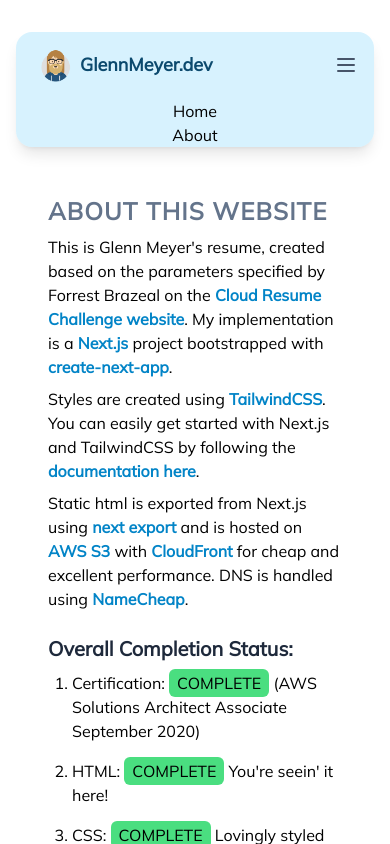
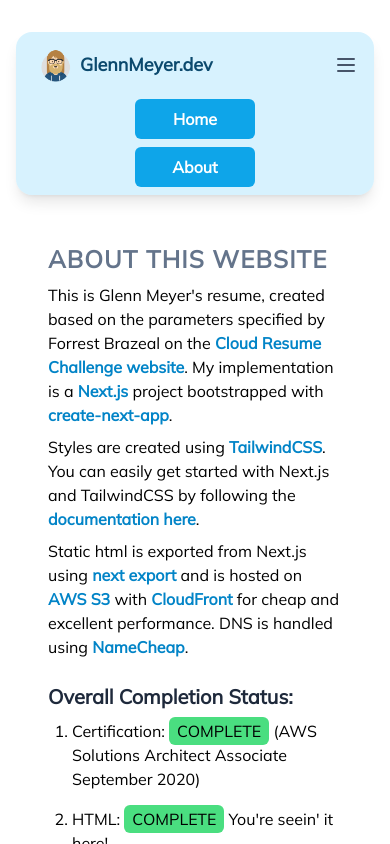
Before and after one commit to grossmeyer/cloudresume, a Next.js app: page /about in a window 390 px wide. Both pictures are taken after a click on the button "Mobile Menu". Shown: the top 844 px of the page. Built offline with nearby package versions, Linux system fonts and the light colour scheme.

Commit message:
Fixed mobile navlink and adjusted styling

```diff
--- a/components/Navbar.js
+++ b/components/Navbar.js
@@ -55,9 +55,9 @@
       {/* Mobile Nav Menu */}
       <section>
         <div className='hidden mobile-menu'>
-          <ul className='flex flex-col'>
-            <li className='active flex justify-center'><Link href='/' className='block text-sm px-2 py-4 my-4 text-white bg-sky-500 font-semibold'>Home</Link></li>
-            <li className='flex justify-center'><Link href='/about' className='block text-sm px-2 py-4 my-4 hover:bg-sky-500 transition duration-300'>About</Link></li>
+          <ul className='flex flex-col items-center'>
+            <li className='flex justify-center py-2 mb-2 text-md text-white bg-sky-500 w-1/3 rounded-md font-semibold'><Link href='/' className='block'>Home</Link></li>
+            <li className='flex justify-center py-2 mb-2 text-md text-white bg-sky-500 w-1/3 rounded-md font-semibold'><Link href='/about' as='/about.html' className='block'>About</Link></li>
           </ul>
         </div>
       </section>
--- a/pages/about.js
+++ b/pages/about.js
@@ -25,7 +25,7 @@
           </p>
 
           <h3 className='text-slate-800 font-semibold text-xl mt-6 mb-2'>Overall Completion Status:</h3>
-          <p className='my-2'>
+          <section className='my-2'>
             <ol className='list-decimal ml-6'>
               <li className='mb-4'>
                 Certification: <span className='bg-green-400 rounded-md px-2 py-1'>COMPLETE</span> (AWS Solutions Architect Associate September 2020)
@@ -76,7 +76,7 @@
                 Blog Post: <span className='bg-yellow-400 rounded-md px-2 py-1'>IN PROGRESS</span> This About page will serve for now, later I'll migrate this over to a real blog
               </li>
             </ol>
-          </p>
+          </section>
 
           <h3 className='text-slate-800 font-semibold text-xl mt-6 mb-2'>Work in progress...</h3>
 
```
